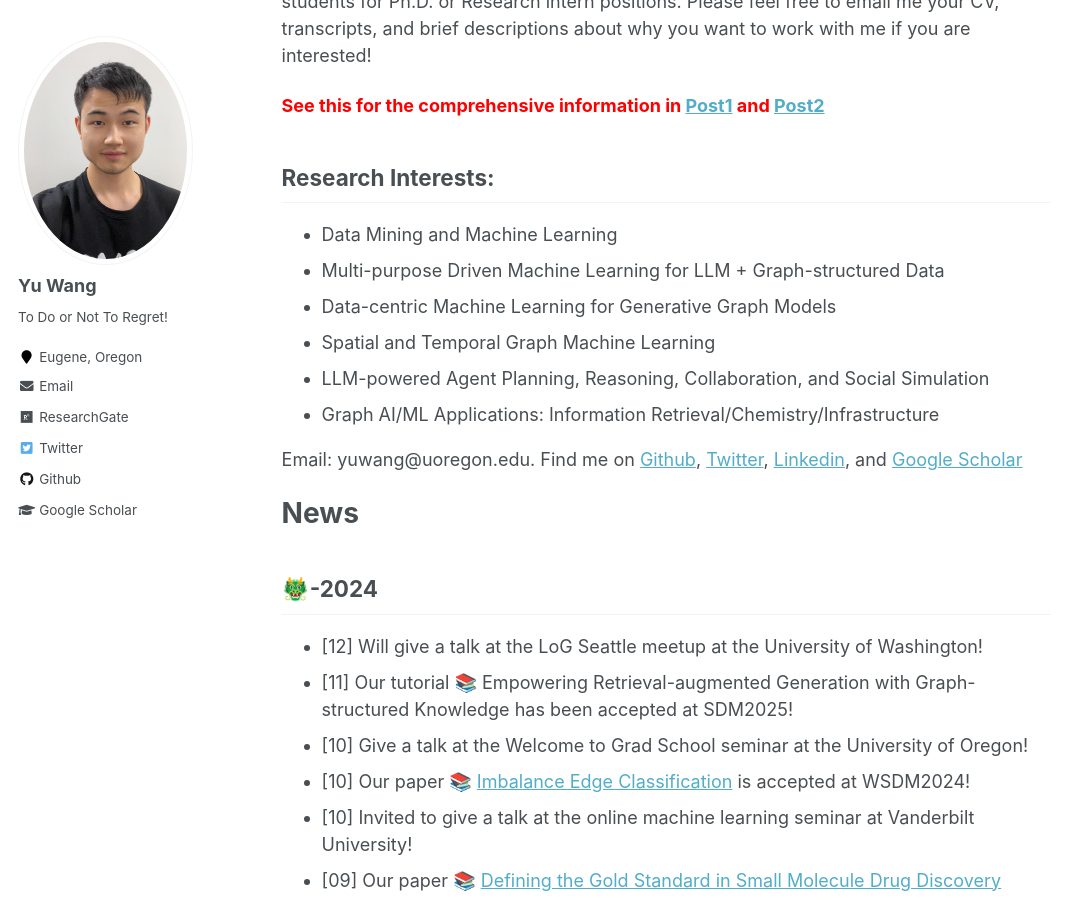
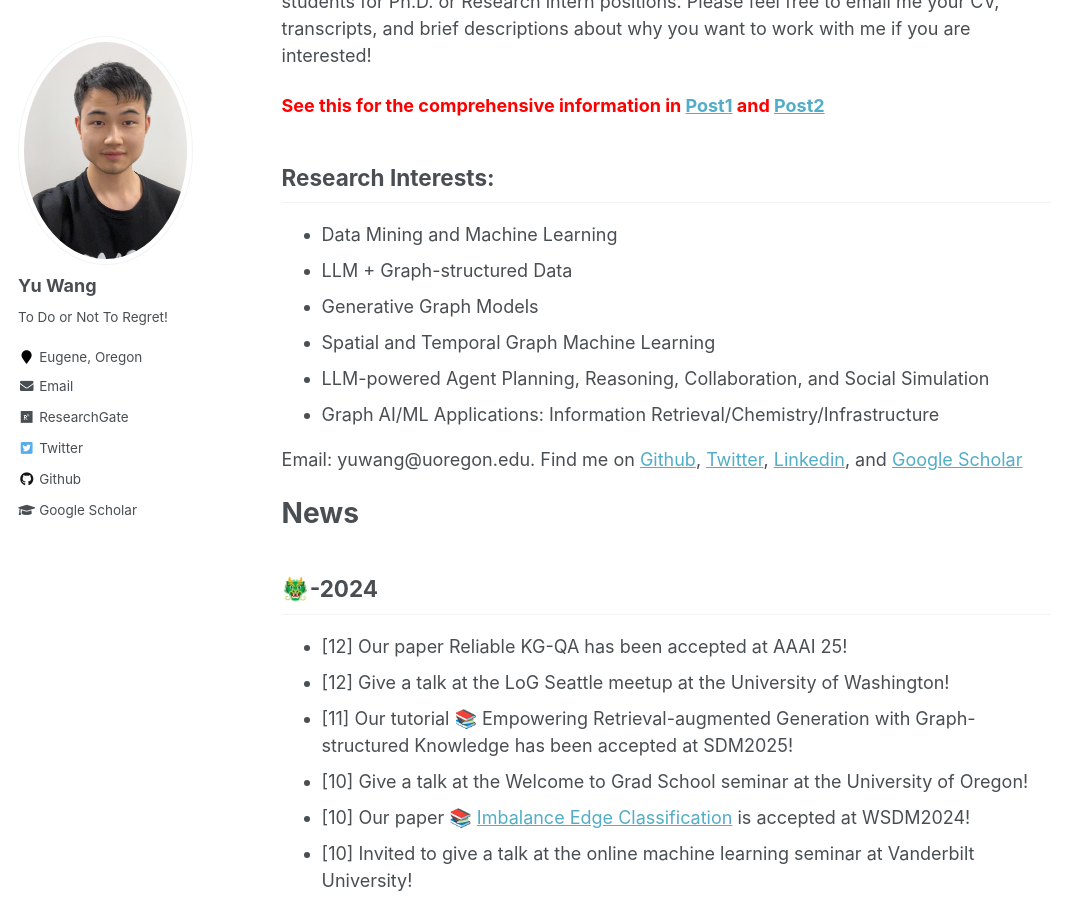
Before and after one commit to yuwang0103/yuwang0103.github.io, a Jekyll site: the page built from _pages/about.md, in a window 1280 px wide and 900 px high, scrolled down 304 px. Shown: the whole window, without its empty margins (0-1072 px from the left). Built offline with Jekyll 4.4.1, drawn with Linux system fonts in a browser that asks for light colours.

Commit message:
Update about.md

```diff
--- a/_pages/about.md
+++ b/_pages/about.md
@@ -18,8 +18,8 @@ Yu Wang is an Assistant Professor in the School of Computer and Data Sciences at
 Research Interests:
 ------
 - Data Mining and Machine Learning
-- Multi-purpose Driven Machine Learning for LLM + Graph-structured Data
-- Data-centric Machine Learning for Generative Graph Models
+- LLM + Graph-structured Data
+- Generative Graph Models
 - Spatial and Temporal Graph Machine Learning
 - LLM-powered Agent Planning, Reasoning, Collaboration, and Social Simulation
 - Graph AI/ML Applications: Information Retrieval/Chemistry/Infrastructure
@@ -32,7 +32,8 @@ News
 🐲-2024
 -----
 <ul>
-<li>[12] Will give a talk at the LoG Seattle meetup at the University of Washington!</li>
+<li>[12] Our paper Reliable KG-QA has been accepted at AAAI 25!</li>
+<li>[12] Give a talk at the LoG Seattle meetup at the University of Washington!</li>
 <li>[11] Our tutorial 📚 Empowering Retrieval-augmented Generation with Graph-structured Knowledge has been accepted at SDM2025!</li>
 <li>[10] Give a talk at the Welcome to Grad School seminar at the University of Oregon!</li>
 <li>[10] Our paper 📚 <a href='https://arxiv.org/html/2406.11685v1'>Imbalance Edge Classification</a> is accepted at WSDM2024!</li>
```
